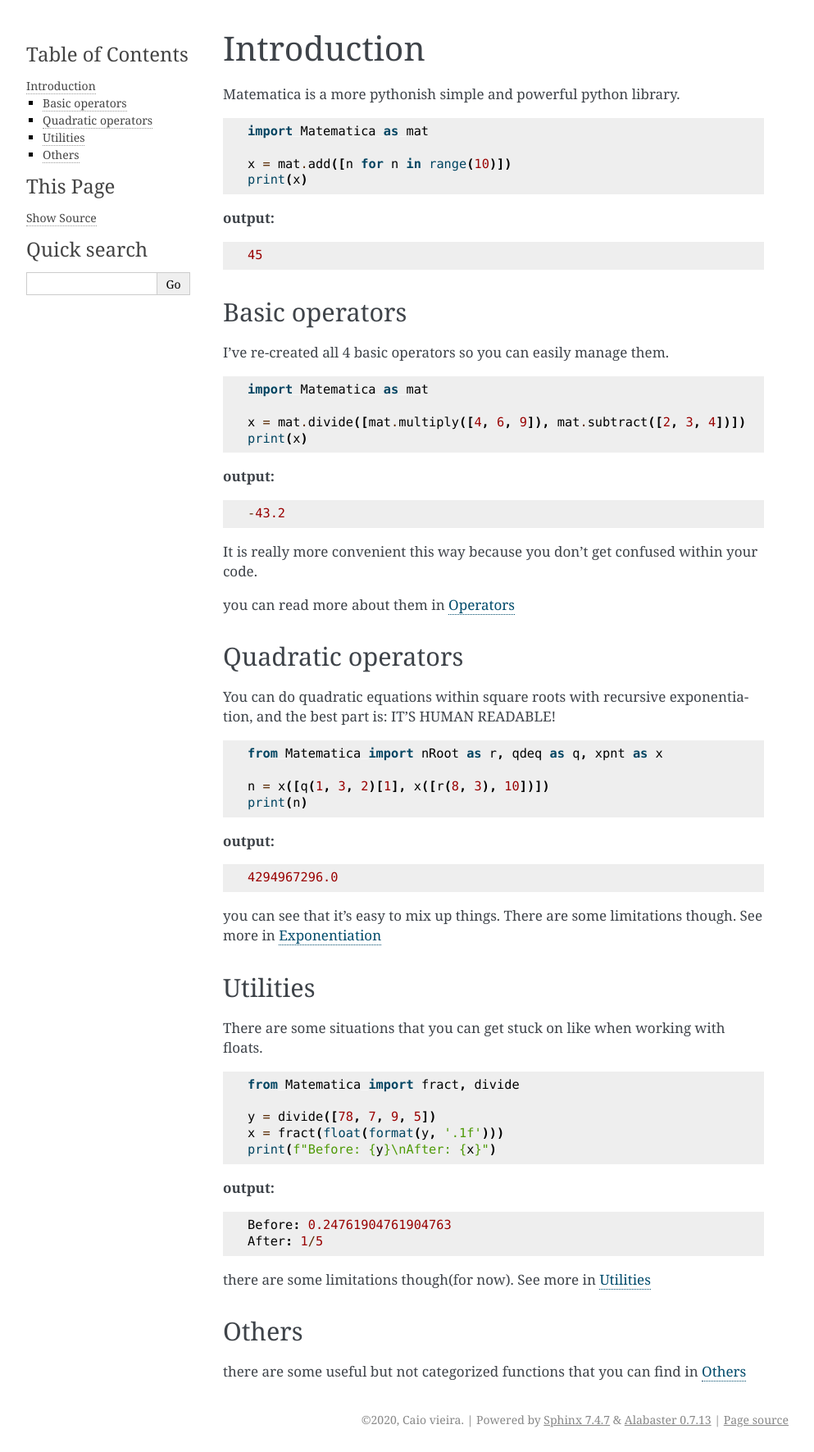
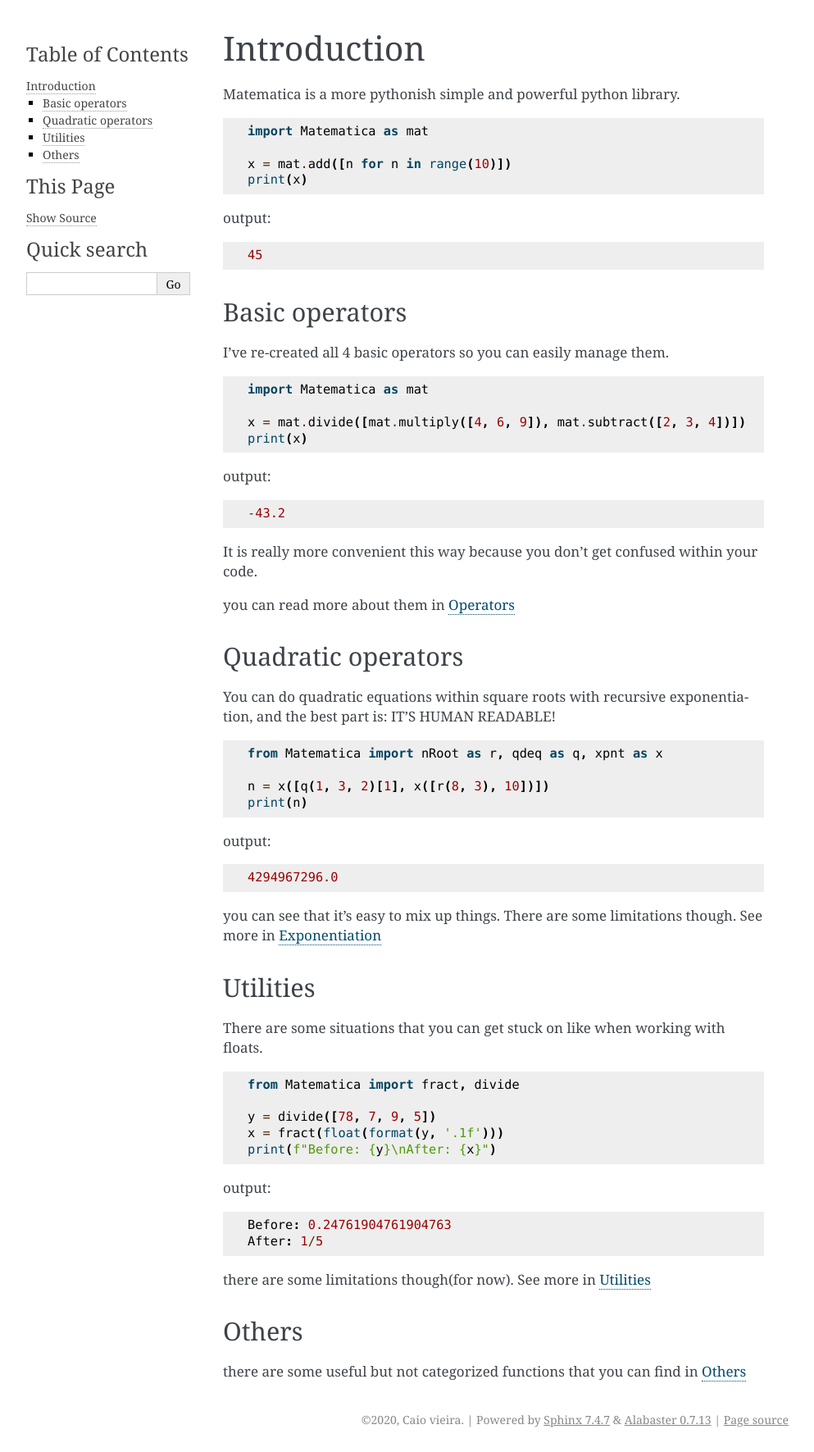
Before and after one commit to CaioVieiraF/Matematica, a Sphinx documentation site: the page built from docs/intro.rst, in a window 1280 px wide. Shown: the whole page at 82% size, without its empty margins (148-1141 px from the left). Built offline with Sphinx 7.4.7, drawn with Linux system fonts in a browser that asks for light colours.

Commit message:
added all pages routes and minor fixes

```diff
--- a/docs/index.rst
+++ b/docs/index.rst
@@ -10,6 +10,10 @@
     :maxdepth: 3
 
     intro
+    operators
+    exponentiation
+    utilities
+    others
 
 
 
--- a/docs/intro.rst
+++ b/docs/intro.rst
@@ -11,9 +11,7 @@
     x = mat.add([n for n in range(10)])
     print(x)
 
-**output:**
-
-.. code-block::
+output::
 
     45
 
@@ -30,9 +28,7 @@
     x = mat.divide([mat.multiply([4, 6, 9]), mat.subtract([2, 3, 4])])
     print(x)
 
-**output:**
-
-.. code-block::
+output::
 
     -43.2
 
@@ -54,9 +50,7 @@
     n = x([q(1, 3, 2)[1], x([r(8, 3), 10])])
     print(n)
 
-**output:**
-
-.. code-block::
+output::
 
     4294967296.0
 
@@ -78,9 +72,7 @@
     print(f"Before: {y}\nAfter: {x}")
 
 
-**output:**
-
-.. code-block::
+output::
 
     Before: 0.24761904761904763
     After: 1/5
@@ -92,7 +84,7 @@
 
 there are some useful but not categorized functions that you can find in Others_
 
-.. _Operators: #
-.. _Utilities: #
-.. _Exponentiation: #
-.. _Others: #
+.. _Operators: https://matematica-python.readthedocs.io/en/latest/operators.html
+.. _Utilities: https://matematica-python.readthedocs.io/en/latest/utilities.html
+.. _Exponentiation: https://matematica-python.readthedocs.io/en/latest/exponentiation.html
+.. _Others: https://matematica-python.readthedocs.io/en/latest/others.html
```
Also changed, not shown: 10 other files.
